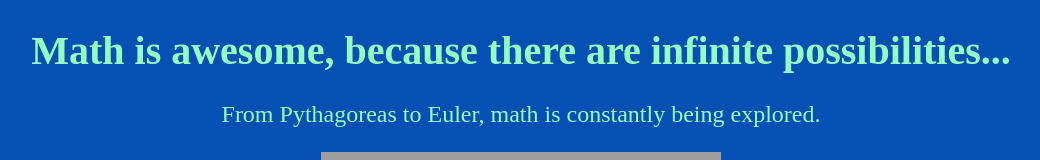
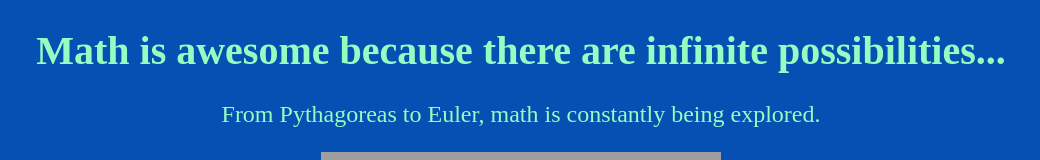
Before and after one commit to jadafink/mathsitecg17, a plain HTML site: page index.html in a window 1280 px wide. Shown: the top 160 px of the page, without its empty margins (119-1159 px from the left). Drawn offline with Linux system fonts and the light colour scheme; grey boxes are pictures that could not be loaded.

Commit message:
Remove silly comma

```diff
--- a/index.html
+++ b/index.html
@@ -5,7 +5,7 @@
 	<link rel="stylesheet" type="text/css" href="Styles.css">
 </head>
 <body>
-<center><h1>Math is awesome, because there are infinite possibilities...</h1>
+<center><h1>Math is awesome because there are infinite possibilities...</h1>
 <center><p>From Pythagoreas to Euler, math is constantly being explored.</p>
 <center><img src="http://images.pcmac.org//images/Users/michael.smith2@perry.kyschools.us//MATH_logo.PNG" width="400" height="200">
 <br>
```
